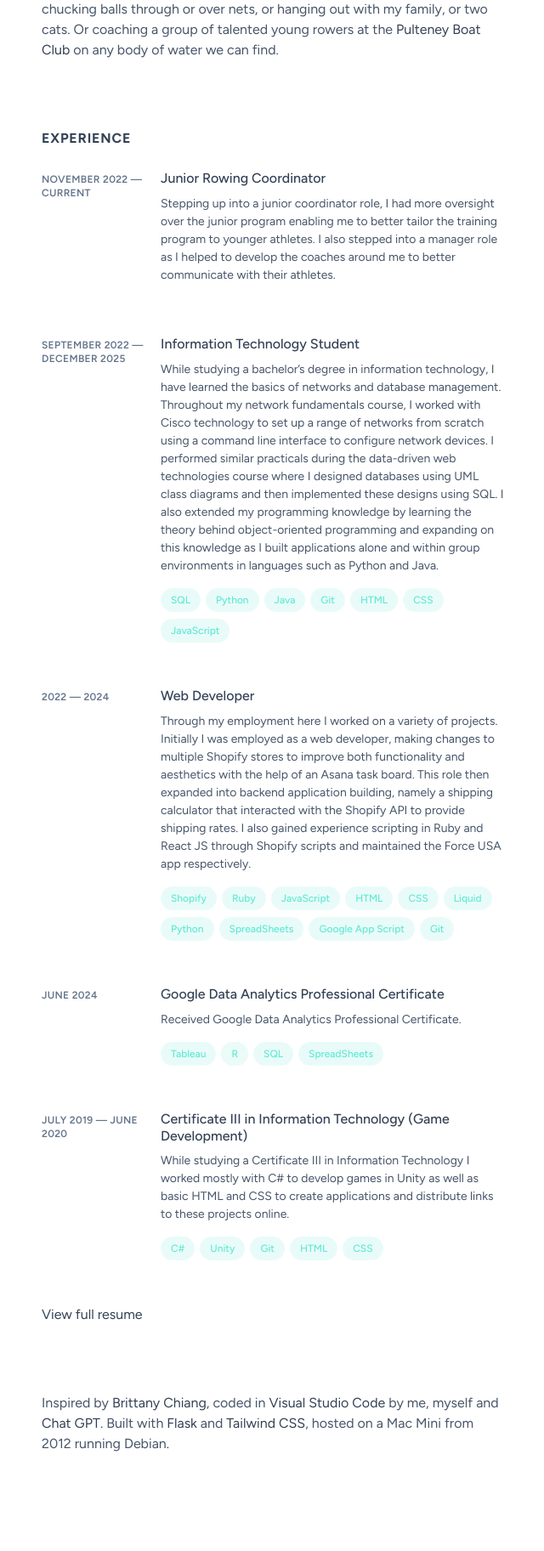
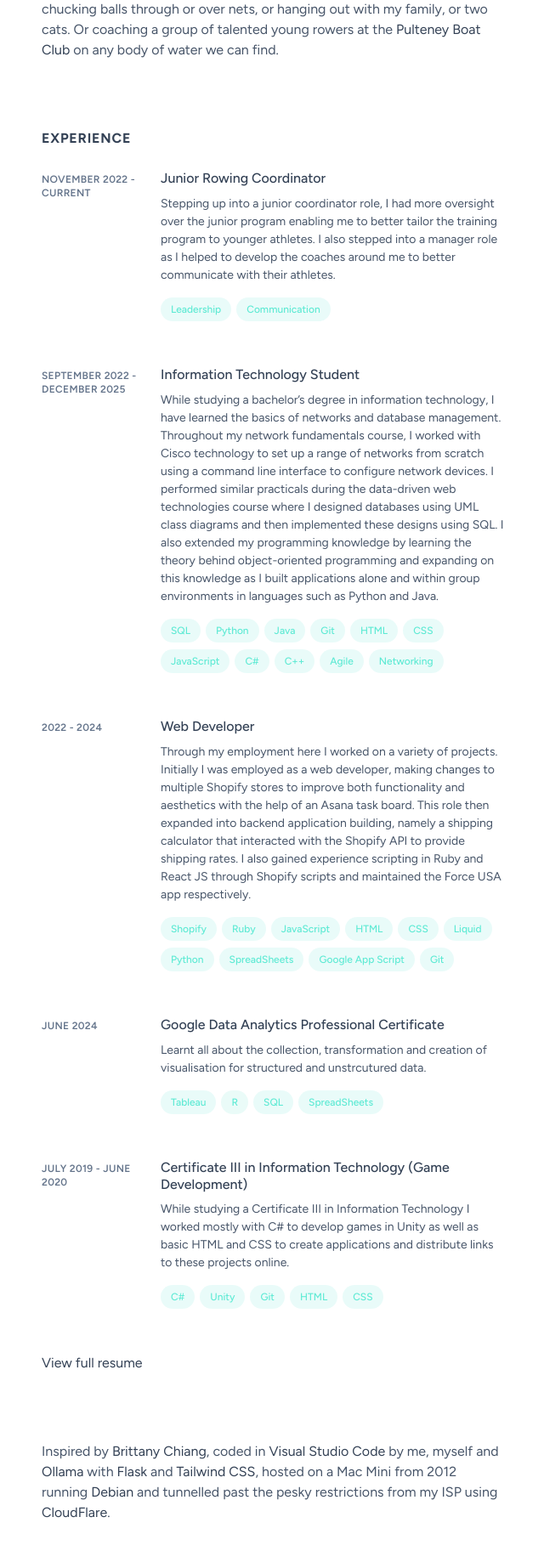
Before and after one commit to Billiamd1012/Portfolio, a Flask app: page / in a window 1280 px wide. Shown: the part 497-2322 px from the top of the page at 85% size, without its empty margins (639-1279 px from the left). Run offline with Flask 3, Linux system fonts and the light colour scheme; style sheets or scripts are compiled from the project's sources.

Commit message:
Added favicon and edited experiences

```diff
--- a/main.py
+++ b/main.py
@@ -8,7 +8,7 @@
 def home():
     try:
         # Get the absolute path to the experience.json file
-        file_path = os.path.join(os.path.dirname(__file__), 'experience.json')
+        file_path = os.path.join(os.path.dirname(__file__), 'static\dist\json\experience.json')
         with open(file_path) as f:
             experiences = json.load(f)
         return render_template('index.html', experiences=experiences['experiences'])
--- a/templates/index.html
+++ b/templates/index.html
@@ -5,9 +5,11 @@
   <meta http-equiv="X-UA-Compatible" content="IE=edge">
   <meta name="viewport" content="width=device-width, initial-scale=1.0">
   <title>Bill Darker</title>
+  <link rel="icon" href="{{ url_for('static', filename='dist/icons/favicon.ico') }}" type="image/x-icon">
   <link href="https://fonts.googleapis.com/css2?family=Figtree:ital,wght@0,300..900;1,300..900&display=swap" rel="stylesheet">
   <link href="{{ url_for('static', filename='src/global.css') }}" rel="stylesheet"> <!-- Global styles first -->
   <link rel="stylesheet" href="{{ url_for('static', filename='dist/css/output.css') }}">
+
 </head>
 <body class="bg-white dark:bg-slate-900">
   <!-- Visible content -->
@@ -94,7 +96,7 @@
 
       <!-- Footer -->
       <footer>
-        <p class="text-slate-600 dark:text-slate-400 mt-20">Inspired by <a href="https://brittanychiang.com/" target="_blank">Brittany Chiang</a>, coded in <a href="https://code.visualstudio.com/" target="_blank">Visual Studio Code</a> by me, myself and <a href="https://chatgpt.com/" target="_blank">Chat GPT</a>. Built with <a href="https://flask.palletsprojects.com/en/3.0.x/" target="_blank">Flask</a> and <a href="https://tailwindcss.com/" target="_blank">Tailwind CSS</a>, hosted on a Mac Mini from 2012 running Debian</a>.
+        <p class="text-slate-600 dark:text-slate-400 mt-20">Inspired by <a href="https://brittanychiang.com/" target="_blank">Brittany Chiang</a>, coded in <a href="https://code.visualstudio.com/" target="_blank">Visual Studio Code</a> by me, myself and <a href="https://ollama.com/" target="_blank">Ollama</a> with <a href="https://flask.palletsprojects.com/en/3.0.x/" target="_blank">Flask</a> and <a href="https://tailwindcss.com/" target="_blank">Tailwind CSS</a>, hosted on a Mac Mini from 2012 running <a href="https://www.debian.org/" target="_blank">Debian</a> and tunnelled past the pesky restrictions from my ISP using <a href="https://developers.cloudflare.com/cloudflare-one/connections/connect-networks/" target="_blank">CloudFlare</a>.
       </footer>
     </main>
   </div>
```
Also changed, not shown: static/dist/icons/android-chrome-192x192.png (added), static/dist/icons/android-chrome-512x512.png (added), static/dist/icons/apple-touch-icon.png (added), static/dist/icons/favicon-16x16.png (added), static/dist/icons/favicon-32x32.png (added), static/dist/icons/favicon.ico (added), static/dist/icons/site.webmanifest (added), static/dist/json/experience.json.
